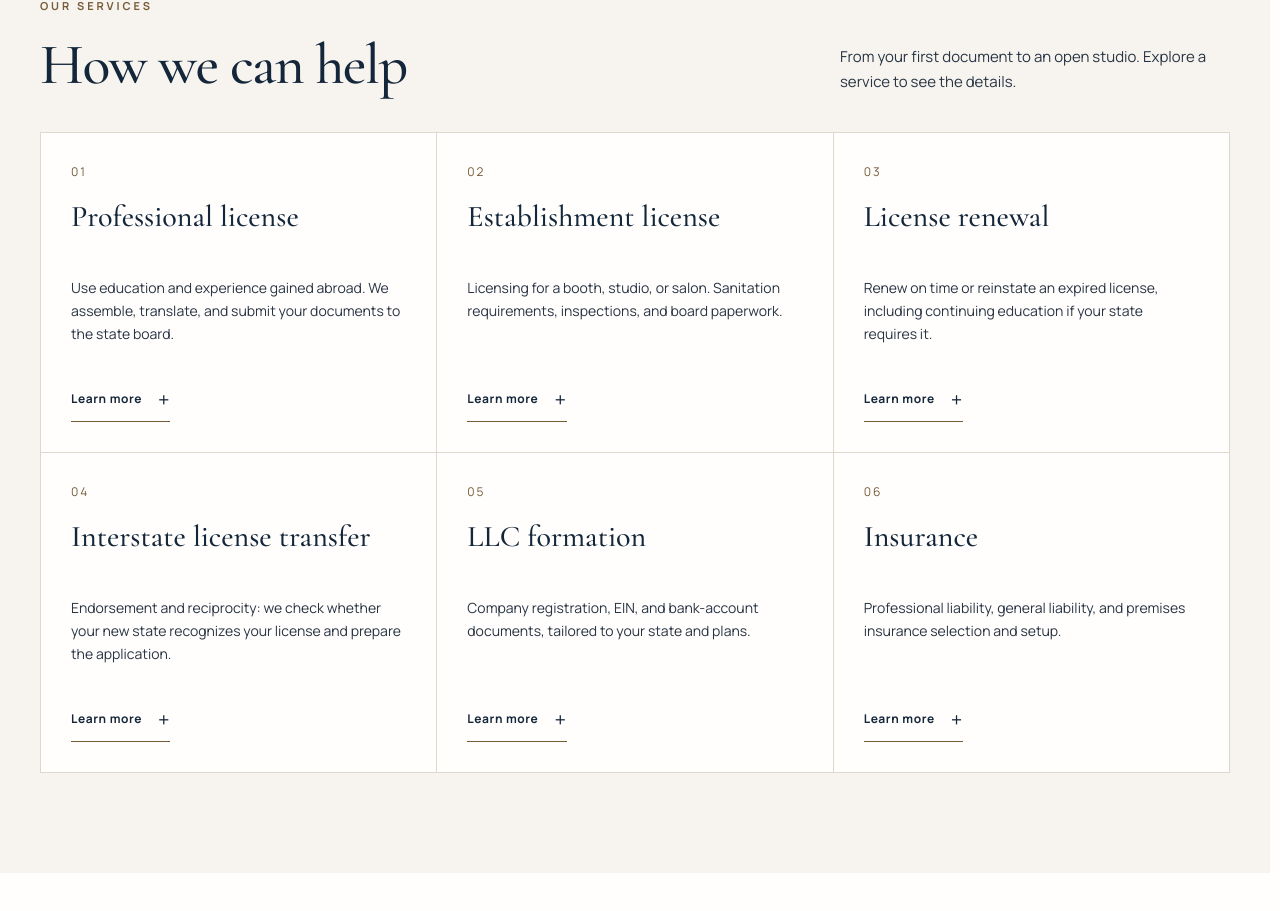
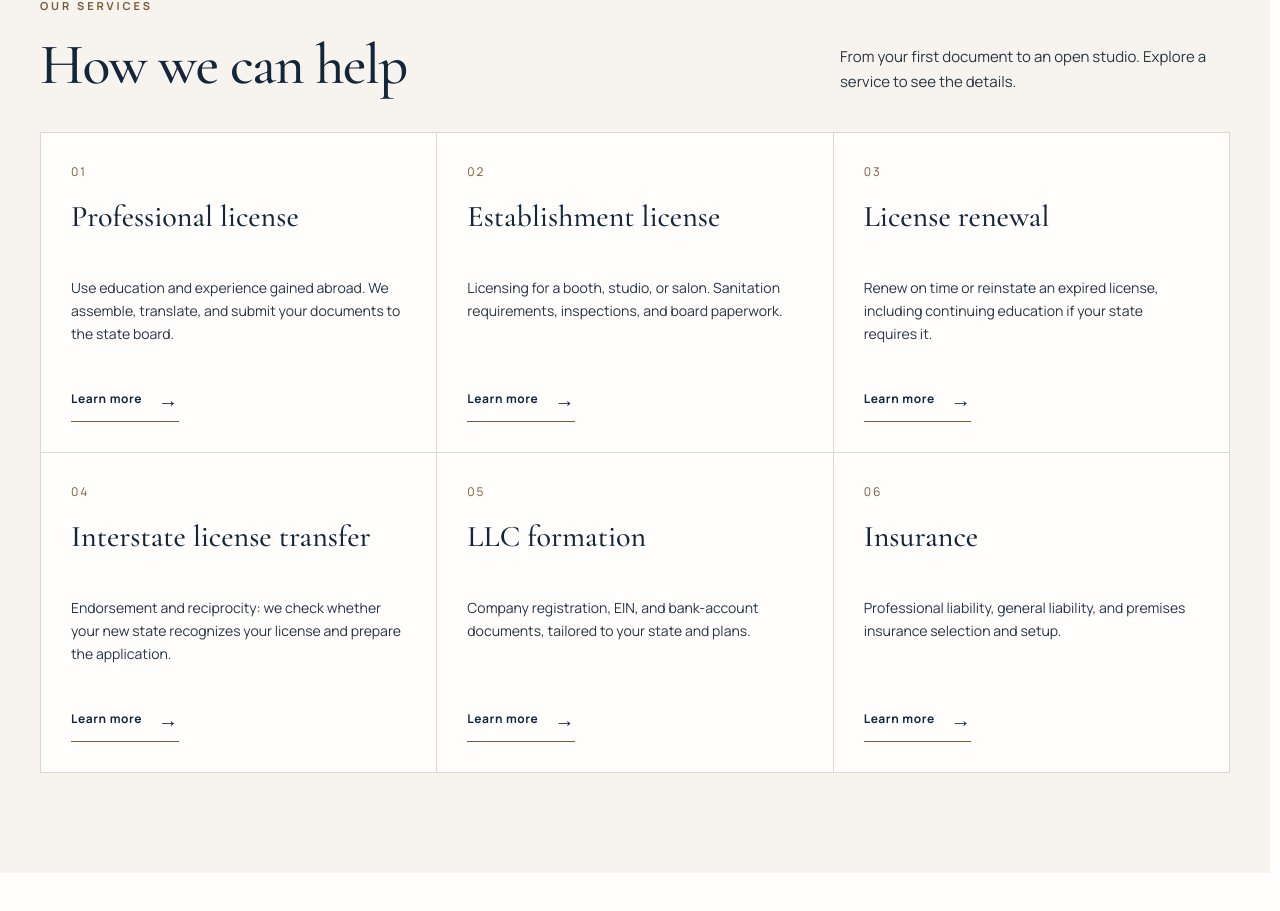
Before and after one commit to ibpaassoc/Andreeva-Consulting, a Next.js app: page /en in a window 1280 px wide. Shown: the part 997-1908 px from the top of the page. Built offline with nearby package versions, Linux system fonts and the light colour scheme.

Commit message:
feat: make service cards fully interactive

```diff
--- a/app/globals.css
+++ b/app/globals.css
@@ -484,6 +484,7 @@ textarea:focus-visible {
 }
 .service-card {
   position: relative;
+  isolation: isolate;
   display: flex;
   flex-direction: column;
   min-width: 0;
@@ -492,11 +493,29 @@ textarea:focus-visible {
   border-right: 1px solid var(--line);
   border-bottom: 1px solid var(--line);
   background: var(--paper);
+  cursor: pointer;
+  transition:
+    background-color 0.28s ease,
+    box-shadow 0.28s ease,
+    transform 0.28s ease;
+}
+.service-card::before {
+  content: "";
+  position: absolute;
+  inset: 0 0 auto;
+  z-index: 1;
+  height: 3px;
+  background: var(--gold);
+  transform: scaleX(0);
+  transform-origin: left;
+  transition: transform 0.36s ease;
 }
 .service-number {
+  display: inline-block;
   color: var(--gold);
   font-size: 12px;
   letter-spacing: 0.16em;
+  transition: transform 0.32s ease;
 }
 .service-card > h3 {
   min-height: 2.15em;
@@ -523,6 +542,9 @@ textarea:focus-visible {
     sans-serif;
   letter-spacing: 0.05em;
   cursor: pointer;
+  transition:
+    color 0.24s ease,
+    border-color 0.24s ease;
 }
 .text-action:hover {
   color: var(--gold);
@@ -532,9 +554,42 @@ textarea:focus-visible {
   font-size: 20px;
   vertical-align: middle;
   font-weight: 400;
-}
-.service-card:hover {
+  transition: transform 0.28s ease;
+}
+.service-card-trigger {
+  position: absolute;
+  inset: 0;
+  z-index: 2;
+  border: 0;
+  background: transparent;
+  cursor: pointer;
+}
+.service-card-trigger:focus-visible {
+  outline: 3px solid var(--gold);
+  outline-offset: -5px;
+}
+.service-card:hover,
+.service-card:focus-within {
   background: #fcfaf6;
+  box-shadow: 0 20px 46px rgba(20, 38, 58, 0.08);
+  transform: translateY(-5px);
+}
+.service-card:hover::before,
+.service-card:focus-within::before {
+  transform: scaleX(1);
+}
+.service-card:hover .service-number,
+.service-card:focus-within .service-number {
+  transform: translateX(5px);
+}
+.service-card:hover .text-action,
+.service-card:focus-within .text-action {
+  border-color: var(--navy);
+  color: var(--gold);
+}
+.service-card:hover .text-action span[aria-hidden],
+.service-card:focus-within .text-action span[aria-hidden] {
+  transform: translateX(5px);
 }
 .service-dialog {
   position: fixed;
--- a/features/Services/ServiceCard.tsx
+++ b/features/Services/ServiceCard.tsx
@@ -61,17 +61,18 @@ export default function ServiceCard({
       </span>
       <h3 id={titleId}>{service.title}</h3>
       <p>{service.teaser}</p>
+      <span className="text-action" aria-hidden="true">
+        <span>{t.more}</span>
+        <span aria-hidden="true">→</span>
+      </span>
       <button
         ref={triggerRef}
-        className="text-action"
+        className="service-card-trigger"
         type="button"
         aria-haspopup="dialog"
-        aria-labelledby={`${titleId} service-more-${index}`}
+        aria-label={`${service.title}. ${t.more}`}
         onClick={() => setOpen(true)}
-      >
-        <span id={`service-more-${index}`}>{t.more}</span>
-        <span aria-hidden="true">+</span>
-      </button>
+      />
 
       <dialog
         ref={dialogRef}
--- a/features/Services/Services.tsx
+++ b/features/Services/Services.tsx
@@ -1,11 +1,61 @@
+"use client";
+
+import { useRef } from "react";
+import gsap from "gsap";
+import { useGSAP } from "@gsap/react";
 import { getDictionary, type Language } from "@lib/i18n";
 import ServiceCard from "./ServiceCard";
 
+gsap.registerPlugin(useGSAP);
+
 export default function Services({ lang }: { lang: Language }) {
   const t = getDictionary(lang).services;
+  const sectionRef = useRef<HTMLElement>(null);
+
+  useGSAP(
+    (_context, contextSafe) => {
+      const media = gsap.matchMedia();
+
+      media.add("(prefers-reduced-motion: no-preference)", () => {
+        const reveal = contextSafe(() => {
+          gsap.fromTo(
+            ".service-card",
+            { y: 34, autoAlpha: 0 },
+            {
+              y: 0,
+              autoAlpha: 1,
+              duration: 0.68,
+              stagger: 0.075,
+              ease: "power3.out",
+              clearProps: "all",
+            },
+          );
+        });
+
+        const observer = new IntersectionObserver(
+          ([entry]) => {
+            if (!entry.isIntersecting) return;
+            reveal();
+            observer.disconnect();
+          },
+          { threshold: 0.12 },
+        );
+
+        if (sectionRef.current) observer.observe(sectionRef.current);
+        return () => observer.disconnect();
+      });
+
+      return () => media.revert();
+    },
+    { scope: sectionRef },
+  );
 
   return (
-    <section id="services" className="section section-services">
+    <section
+      id="services"
+      ref={sectionRef}
+      className="section section-services"
+    >
       <div className="page-shell">
         <div className="section-heading">
           <div>
```
